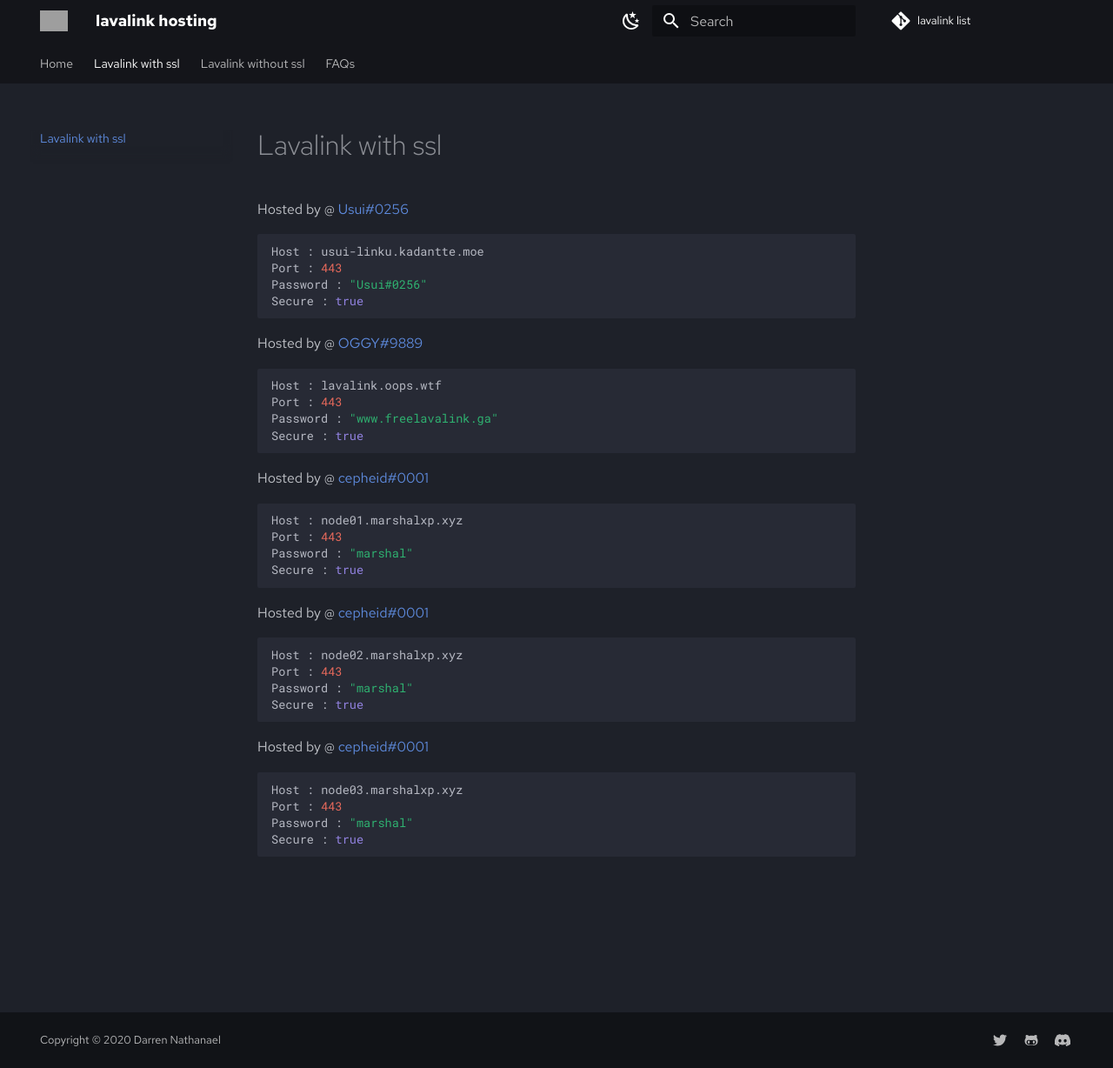
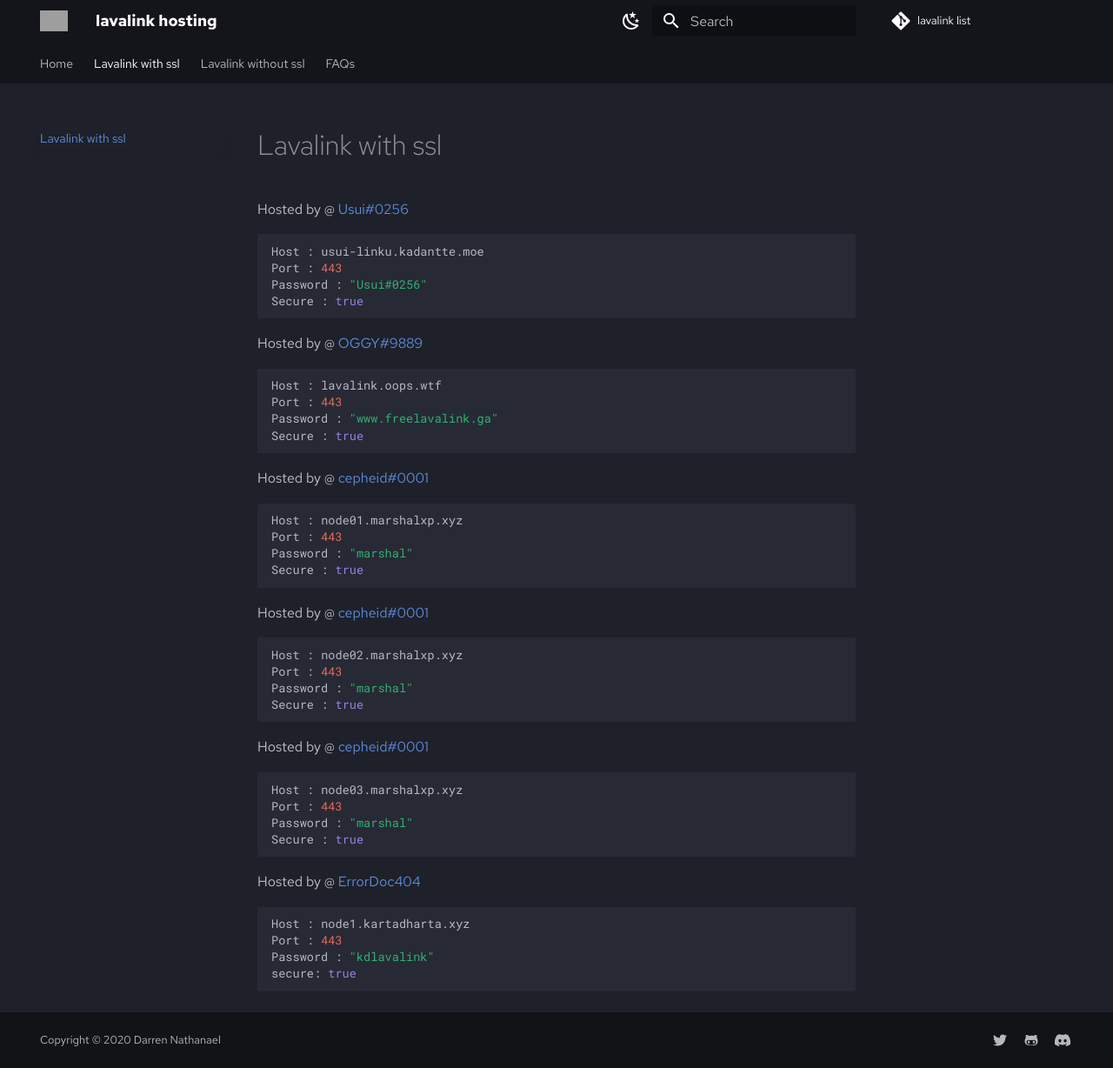
Before and after one commit to DarrenOfficial/lavalink-list, an MkDocs documentation site: the page built from docs/SSL/lavalink-with-ssl.md, in a window 1280 px wide and 1228 px high. Shown: the whole window at 87% size. Built offline with MkDocs 1.6.1 and Material for MkDocs 9.7.7, drawn with Linux system fonts in a browser that asks for light colours; comment, search, counter and statistics services are not loaded; grey boxes are pictures that could not be loaded.

Commit message:
🧵remove non ssl and add ssl (#94)

````diff
--- a/docs/SSL/lavalink-with-ssl.md
+++ b/docs/SSL/lavalink-with-ssl.md
@@ -39,3 +39,10 @@ Port : 443
 Password : "marshal"
 Secure : true
 ```
+Hosted by @ [ErrorDoc404](https://github.com/ErrorDoc404)
+```bash
+Host : node1.kartadharta.xyz
+Port : 443
+Password : "kdlavalink"
+secure: true
+```
````
Also changed, not shown: docs/NoSSL/lavalink-without-ssl.md (+0 -7 lines).
